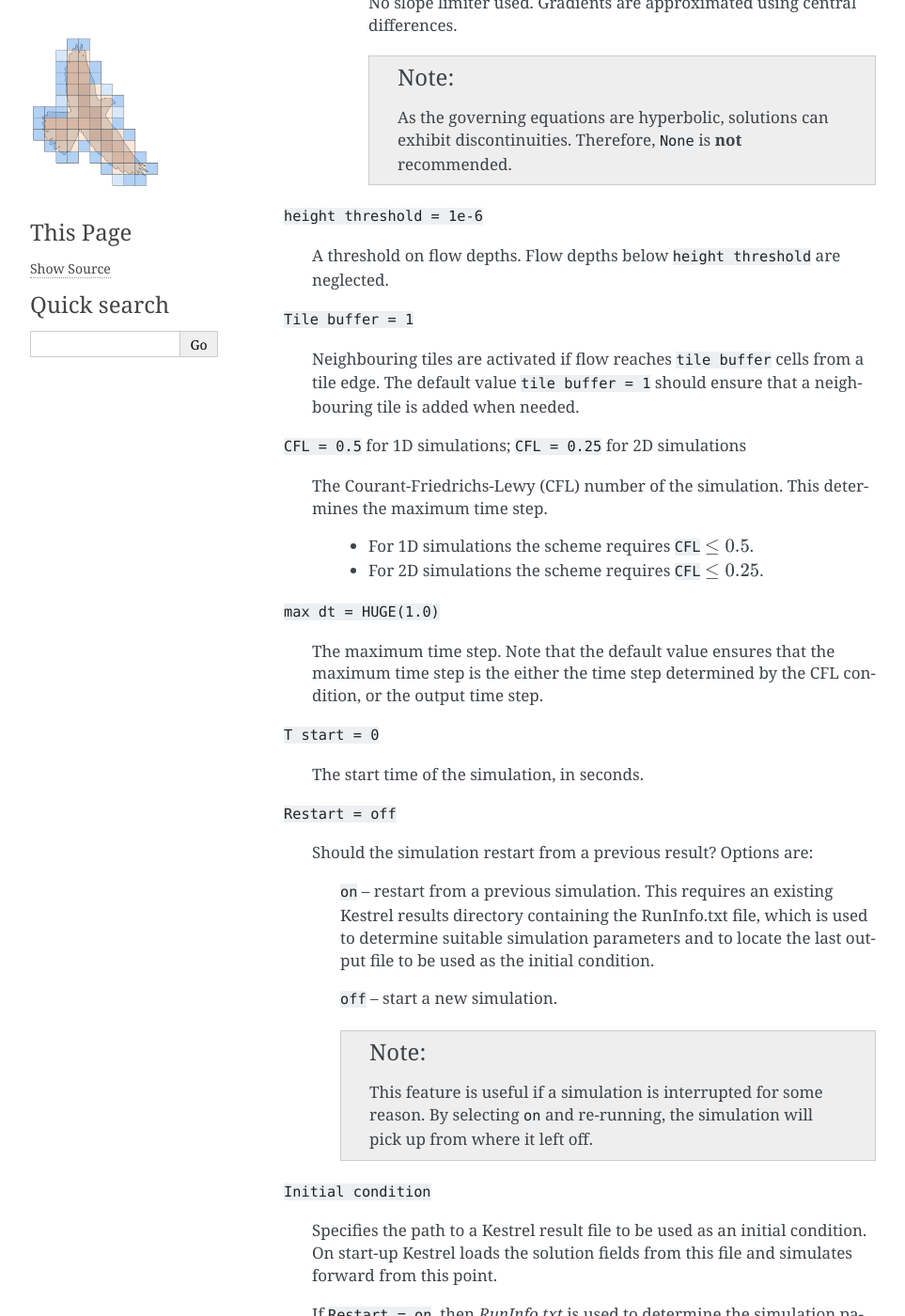
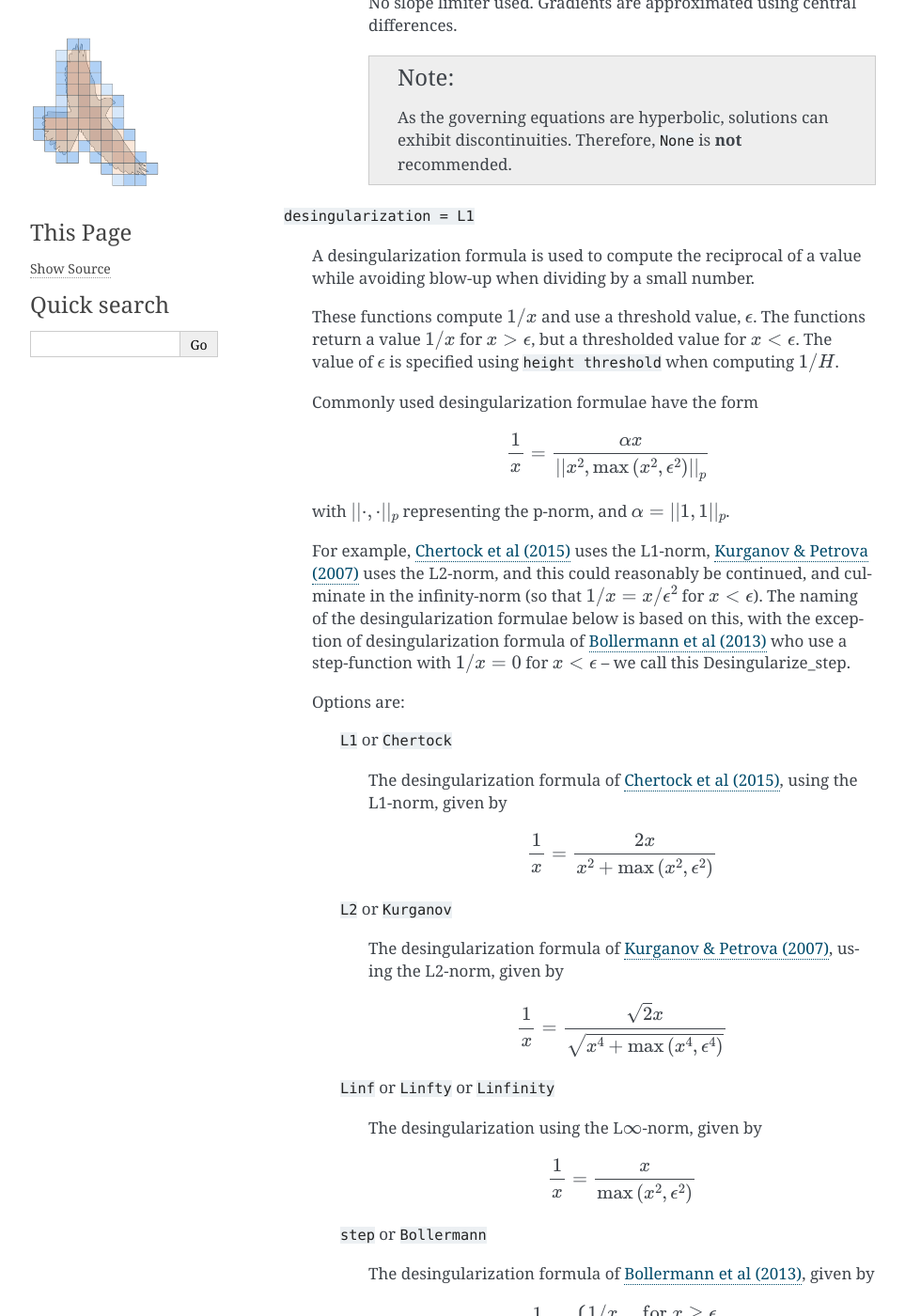
Before and after one commit to jakelangham/kestrel, a Sphinx documentation site: the page built from docs/source/settings_and_parameters/solver.rst, in a window 1280 px wide and 1400 px high, scrolled down 1477 px. Shown: the whole window at 94% size, without its empty margins (148-1111 px from the left). Built offline with Sphinx 7.4.7, drawn with Linux system fonts in a browser that asks for light colours; some of the changed text lies outside the part shown.

Commit message:
Merge testing updates into main (#35)
Note that some of these commits were cherry-picked into main some time ago.

* Remove unphysical friction conditions (#27)

It should no longer be necessary to return zero friction when velocities
or heights are low. Such conditional friction expressions were left over
from old code.

* Modularise desingularisation formulae (#26)

These changes give a universal user-settable interface to the various
desingularisation choices made in the numerics and were cherry-picked
from  dc67611ec.

Co-authored-by: Jake Langham <jacob.langham@manchester.ac.uk>

* New topography functions (#23)

* New TopogFunc flume that generalizes USGS

* corrected flume walls

* Document general usgs flume geometry

+ small clarification to usgs geometry documentation.

* Add new topos: trislope and 2 simple channels

* xtrislope missing x index

---------

Co-authored-by: Mark Woodhouse <mark.woodhouse@bristol.ac.uk>

* Fix GDAL linking (#24)

* Add GDAL dependency linker flags

These extra linker flags are needed for builds on some systems.

* Avoid -march flags on non-linux builds

* Desingularise Fr computation in Edwards2019 drag

* Build and test via github action (#29)

This action automatically checks that kestrel builds successfully and that all tests pass, triggered when trying to update testing or main. Test logs are saved as artifacts in case of failure.

* Get version from git tags, include in output, check in restart files.

* Bugfix: correct removal of linux-only gcc flags

* Update github test action to libproj25

* Rename DesingularizeFunc -> Reciprocal

* Remove gam from desingularisation height threshold

* bugfix: Correct Fr computation in Edwards2019 formula

* Remove unused gamma computation

* Reorganise so comment refers to correct thing

---------

Co-authored-by: Jake Langham <jacob.langham@manchester.ac.uk>
Co-authored-by: Mark Woodhouse <mark.woodhouse@bristol.ac.uk>

```diff
--- a/docs/source/settings_and_parameters/solver.rst
+++ b/docs/source/settings_and_parameters/solver.rst
@@ -66,6 +66,62 @@ The **optional** settings of the solver block are:
                 .. note::
                         As the governing equations are hyperbolic, solutions can exhibit discontinuities.  Therefore, :code:`None` is **not** recommended.
 
+    :code:`desingularization = L1`
+
+        A desingularization formula is used to compute the reciprocal of a value while avoiding blow-up when dividing by a small number.
+
+        These functions compute :math:`1/x` and use a threshold value, :math:`\epsilon`.
+        The functions return a value :math:`1/x` for :math:`x>\epsilon`, but a thresholded value for :math:`x < \epsilon`.
+        The value of :math:`\epsilon` is specified using :code:`height threshold` when computing :math:`1/H`.
+
+        Commonly used desingularization formulae have the form
+
+            .. math::
+                \frac{1}{x} = \frac{\alpha x}{\left|\left|x^{2},\max\left(x^{2},\epsilon^{2}\right)\right|\right|_{p}}
+
+        with :math:`||\cdot,\cdot||_{p}` representing the p-norm, and :math:`\alpha = ||1,1||_{p}`.
+
+        For example, `Chertock et al (2015) <https://doi.org/10.1002/fld.4023>`_ uses the L1-norm,
+        `Kurganov & Petrova (2007) <http://dx.doi.org/10.4310/CMS.2007.v5.n1.a6>`_ uses the L2-norm,
+        and this could reasonably be continued, and culminate in the infinity-norm (so that :math:`1/x = x/\epsilon^2` for :math:`x<\epsilon`).
+        The naming of the desingularization formulae below is based on this, with the exception of desingularization formula of `Bollermann et al (2013) <https://doi.org/10.1007/s10915-012-9677-5>`_ who use a step-function
+        with :math:`1/x = 0` for :math:`x<\epsilon` -- we call this Desingularize_step.
+
+        Options are:
+
+            :code:`L1` or :code:`Chertock`
+
+                The desingularization formula of `Chertock et al (2015) <https://doi.org/10.1002/fld.4023>`_,
+                using the L1-norm, given by
+
+                .. math::
+                    \frac{1}{x} = \frac{2x}{x^{2}+\max\left(x^{2},\epsilon^{2}\right)}
+
+            :code:`L2` or :code:`Kurganov`
+
+                The desingularization formula of `Kurganov & Petrova (2007) <http://dx.doi.org/10.4310/CMS.2007.v5.n1.a6>`_,
+                using the L2-norm, given by
+
+                .. math::
+                    \frac{1}{x} = \frac{\sqrt{2}x}{\sqrt{x^{4}+\max\left(x^{4},\epsilon^{4}\right)}}
+
+            :code:`Linf` or :code:`Linfty` or :code:`Linfinity`
+
+                The desingularization using the L\ :math:`\infty`-norm, given by
+
+                .. math::
+                    \frac{1}{x} = \frac{x}{\max\left(x^{2},\epsilon^{2}\right)}
+
+            :code:`step` or :code:`Bollermann`
+
+                The desingularization formula of `Bollermann et al (2013) <https://doi.org/10.1007/s10915-012-9677-5>`_,
+                given by
+
+                .. math::
+                    \frac{1}{x} = \left\{\begin{array}{lr} 1/x, &\text{for } x\ge\epsilon\\
+                                                             0, &\text{for } x<\epsilon
+                                        \end{array}\right.
+
     :code:`height threshold = 1e-6`
 
         A threshold on flow depths.  Flow depths below :code:`height threshold` are neglected.
```
Also changed, not shown: 8 other files.
